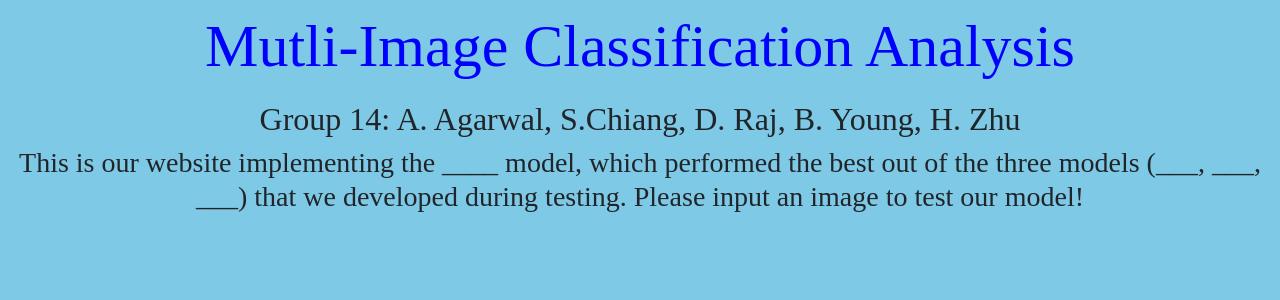
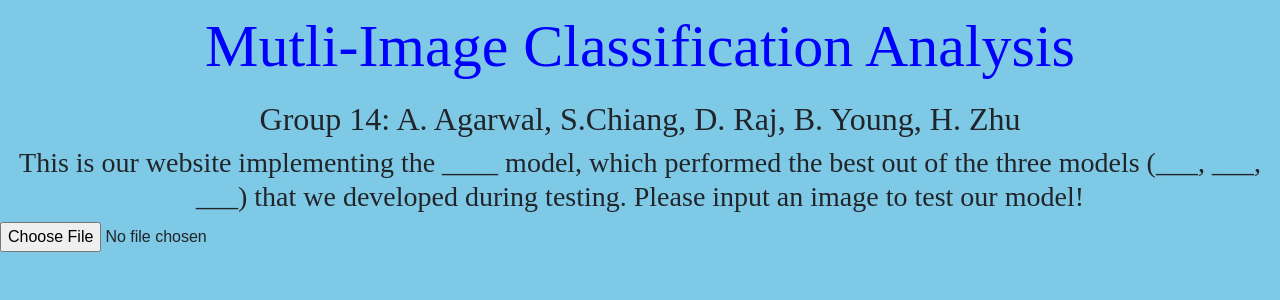
Before and after one commit to goldenfries100/171Group14, a React (Vite) app in the folder 171-project/: page / in a window 1280 px wide. Shown: the top 300 px of the page. Built offline with nearby package versions, Linux system fonts and the light colour scheme.

Commit message:
ImageInput (not finished)

```diff
--- a/171-project/src/App.tsx
+++ b/171-project/src/App.tsx
@@ -1,12 +1,14 @@
 import ListGroup from './components/Explanation';
 import Header from './components/Header';
 import Explanation from './components/Explanation';
+import ImageInput from './components/ImageInput';
 
 function App() {
   return (
     <>
       <div><Header /></div>
       <div><Explanation /></div>
+      <div><ImageInput /></div>
     </>
   );
 }
--- a/171-project/src/components/ImageInput.tsx
+++ b/171-project/src/components/ImageInput.tsx
@@ -1,6 +1,28 @@
+import React, { ChangeEvent, useState } from 'react';
 
-function ImageInput() {
-    //this will set up the place where the user inputs a file
-}
+const ImageInput: React.FC = () => {
+  const [imageUrl, setImageUrl] = useState<string | null>(null);
+
+  const handleImageChange = (event: ChangeEvent<HTMLInputElement>) => {
+    const file = event.target.files?.[0];
+
+    if (file && file.type.startsWith('image/')) {
+      const reader = new FileReader();
+      reader.onloadend = () => {
+        const url = reader.result as string;
+        setImageUrl(url);
+      };
+
+      reader.readAsDataURL(file);
+    }
+  };
+
+  return (
+    <div>
+      <input type="file" accept="image/*" onChange={handleImageChange} />
+      {imageUrl && <img src={imageUrl} alt="Selected Image" style={{ maxWidth: '100%' }} />}
+    </div>
+  );
+};
 
 export default ImageInput;
```
